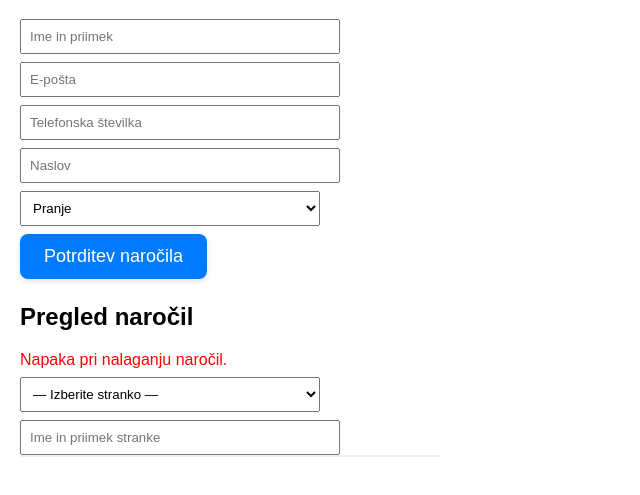
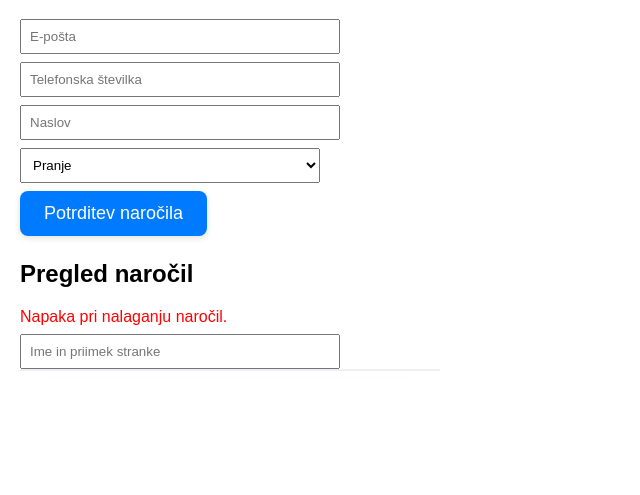
Before and after one commit to hribaro1/zalika, a website: page public/index.html in a window 1280 px wide. Shown: the part 99-594 px from the top of the page, without its empty margins (0-640 px from the left). Drawn offline with nearby package versions, Linux system fonts and the light colour scheme; no server answers.

Commit message:
autocomplete ena

```diff
--- a/public/index.html
+++ b/public/index.html
@@ -12,8 +12,6 @@
     <a href="/articles">Artikli</a>
   </nav>
   <h1>Sprejem naročila</h1>
-
-  <input id="name" placeholder="Ime in priimek" />
 
   <input id="email" placeholder="E-pošta" />
   <input id="phone" placeholder="Telefonska številka" />
@@ -70,10 +68,6 @@
     </div>
   </div>
 
-  <select id="customerSelect">
-    <option value="">— Izberite stranko —</option>
-  </select>
-
   <div class="customer-autocomplete">
     <input id="customerInput" placeholder="Ime in priimek stranke" autocomplete="off" />
     <div id="customerSuggestions" class="suggestions" aria-hidden="true"></div>
```
